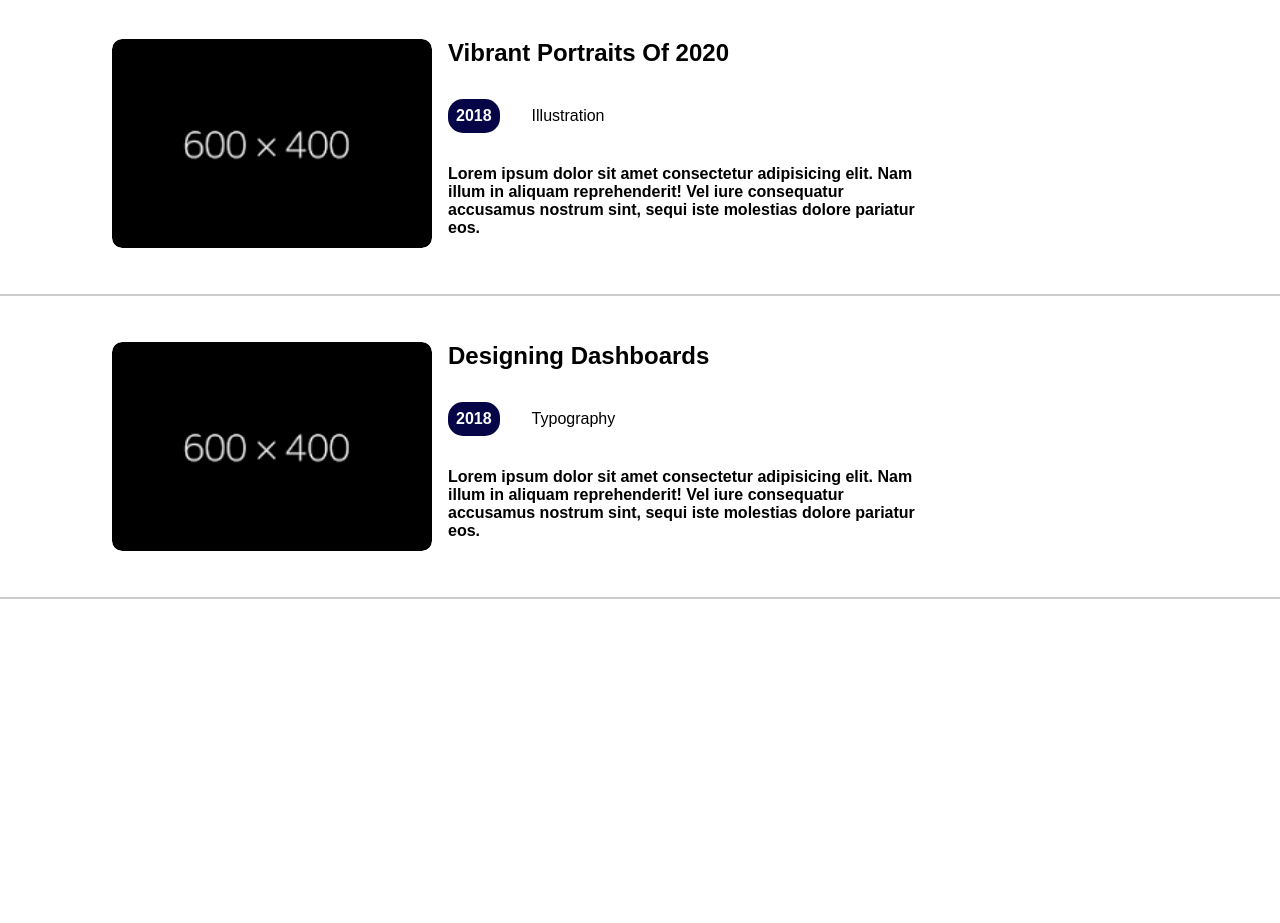
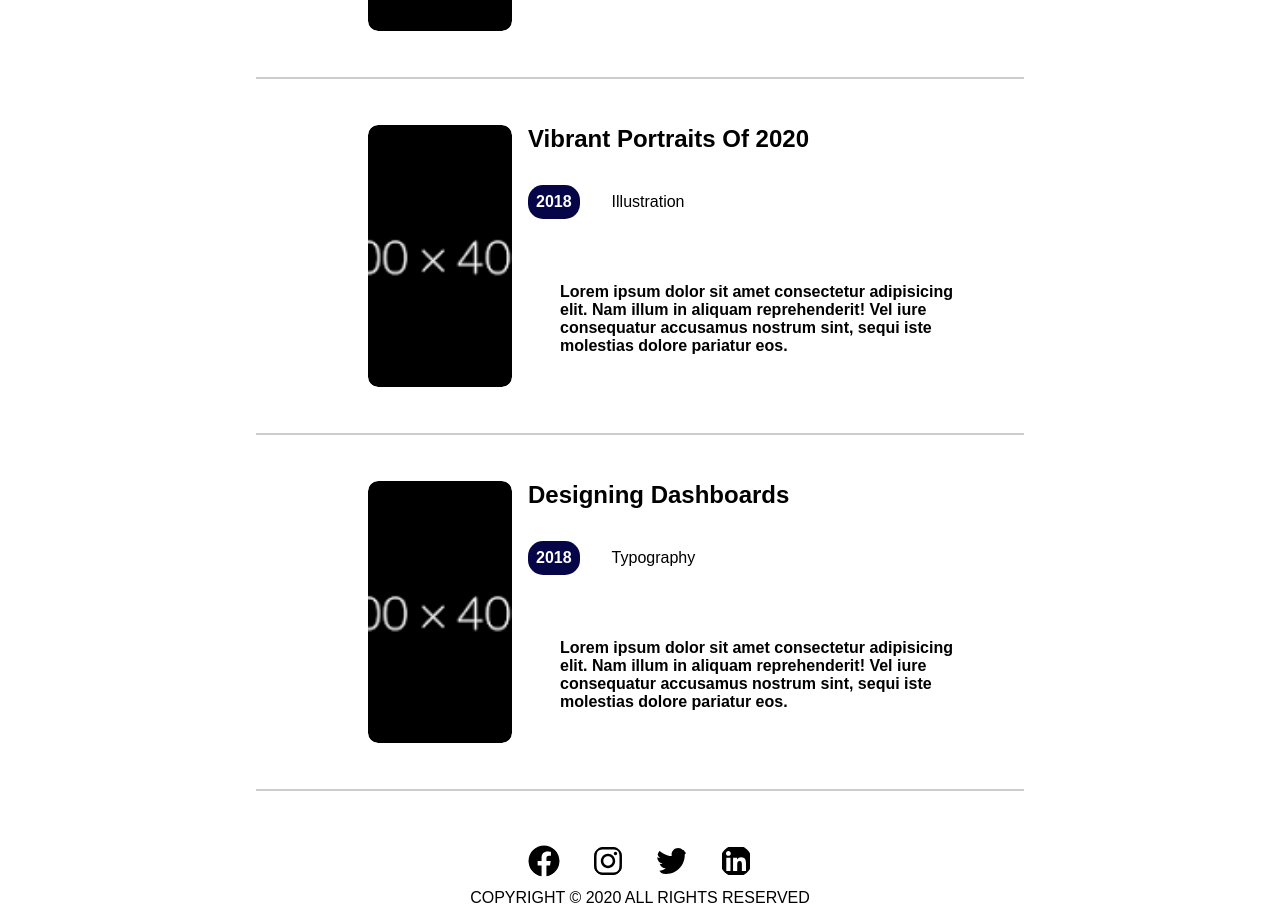
Before and after one commit to JulieWilly/Teach2Give_collaboration, a React (Vite) app: page / in a window 1280 px wide. Shown: the part 1314-2237 px from the top of the page. Before the commit the page ends 1943 px from the top, so only its background shows below. Built offline with nearby package versions, Linux system fonts and the light colour scheme.

Commit message:
add the footer section

```diff
--- a/src/App.jsx
+++ b/src/App.jsx
@@ -5,6 +5,7 @@ import Header from "./components/Header";
 import { BrowserRouter, Routes, Route } from "react-router-dom";
 import Works from './pages/Works/Works'
 import Home from "./pages/Home/Home";
+import Footer from "./components/Footer/Footer";
 function App() {
 
   return (
@@ -16,6 +17,7 @@ function App() {
           <Route exact path="/blogs" element={<Blog />} />
           <Route exact path="works" element={<Works />} />
         </Routes>
+        <Footer/>
       </BrowserRouter>
 
     </>
--- /dev/null
+++ b/src/components/Footer/Footer.css
@@ -0,0 +1,15 @@
+.footer-container {
+    padding: 1rem;
+    display: flex;
+    flex-direction: column;
+    align-items: center;
+    justify-content: center;
+    font-size: 1rem;
+    /* font-family: var(--primary-font); */
+    text-transform: uppercase;
+    /* color: var(--white-color); */
+  }
+  .footer-container p {
+    font-size: 1rem;
+    text-transform: uppercase;
+  }
--- /dev/null
+++ b/src/components/Footer/Footer.jsx
@@ -0,0 +1,23 @@
+import React from "react";
+import "./Footer.css";
+import Icons from "../SocialIcons/SocialIcons";
+
+function Footer() {
+  return (
+    <div>
+      <div className="footer-container">
+        <Icons
+          fbUrl={"facebook.com"}
+          instaUrl={"instagram.com"}
+          twitterUrl={"twitter.com"}
+          linkedUrl={"linkedin.com"}
+
+
+        />
+        <p> copyright &copy; 2020 all rights reserved</p>
+      </div>
+    </div>
+  );
+}
+
+export default Footer;
--- /dev/null
+++ b/src/components/SocialIcons/SocialIcons.css
@@ -0,0 +1,21 @@
+.IconBox {
+    display: flex;
+    gap: 2rem;
+    padding: 0.5rem;
+    align-items: center;
+    justify-content: center;
+    align-items: center;
+  }
+  .IconBox svg {
+    width: 2rem;
+    height: 2rem;
+    font-size: 2rem;
+    border-radius: 50%;
+    border: none;
+    transition: all 2s;
+    /* border: 2px solid green; */
+    fill: var(--dark-green);
+  }
+  .IconBox svg:hover {
+    fill: var(--white-color);
+  }
--- /dev/null
+++ b/src/components/SocialIcons/SocialIcons.jsx
@@ -0,0 +1,40 @@
+import React from "react";
+import "./SocialIcons.css";
+import { FaTwitter, FaFacebook, FaInstagram } from "react-icons/fa";
+import { FaLinkedin } from "react-icons/fa";
+
+import { Link } from "react-router-dom";
+const SocialIcons = ({ twitterUrl, fbUrl, instaUrl ,linkedUrl }) => {
+  return (
+    <div className="IconBox">
+
+
+{fbUrl && (
+        <Link to={fbUrl}>
+          <FaFacebook />
+        </Link>
+      )}
+
+
+      {instaUrl && (
+        <Link to={instaUrl}>
+          <FaInstagram />
+        </Link>
+      )}
+
+      {twitterUrl && (
+        <Link to={twitterUrl}>
+          <FaTwitter />
+        </Link>
+      )}
+
+  {linkedUrl && (
+        <Link to={linkedUrl}>
+          <FaLinkedin />
+        </Link>
+      )}
+    </div>
+  );
+};
+
+export default SocialIcons;
--- a/src/pages/Home/FeaturedWork.css
+++ b/src/pages/Home/FeaturedWork.css
@@ -9,17 +9,26 @@ html {
 .FeaturedContainer {
   min-height: 100vh;
   margin-top: 2rem;
+
 }
 .FeaturedTitle {
   text-transform: capitalize;
-
   text-align: left;
-  padding-inline: 7rem;
+  padding-inline: 10rem;
   font-size: 1.5rem;
+  font-weight: bold;
+  margin-bottom: 2rem;
+}
+.ActualContainers{
+  display: flex;
+  justify-content: center;
+  align-items: center;
+  flex-direction: column;
 }
 .ActualContainer {
-  min-width: 100vw;
+  width: 60%;
   /* padding: 2rem; */
+  /* border: 2px solid red; */
   display: flex;
   flex-direction: column;
 }
@@ -77,6 +86,7 @@ html {
   width: 30rem;
   font-size: 1rem;
   font-weight: bold;
+  padding: 2rem;
 }
 
 @media screen and (max-width: 886px) {
--- a/src/pages/Home/FeaturedWork.jsx
+++ b/src/pages/Home/FeaturedWork.jsx
@@ -10,7 +10,7 @@ function FeaturedWork() {
         <div className="FeaturedTitle">
           <p>featured works</p>
         </div>
-        <div className="ActualContainer">
+        <div className="ActualContainers">
           {FeaturedData.map((item, index) => (
             <Map
               key={index}
```
